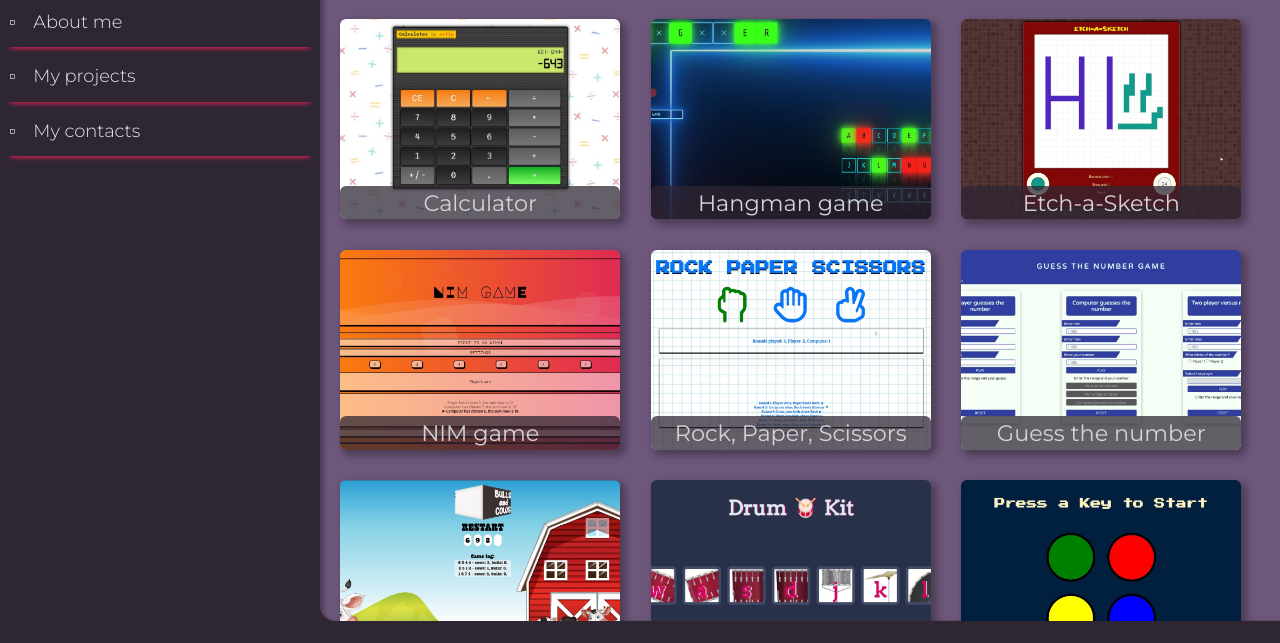
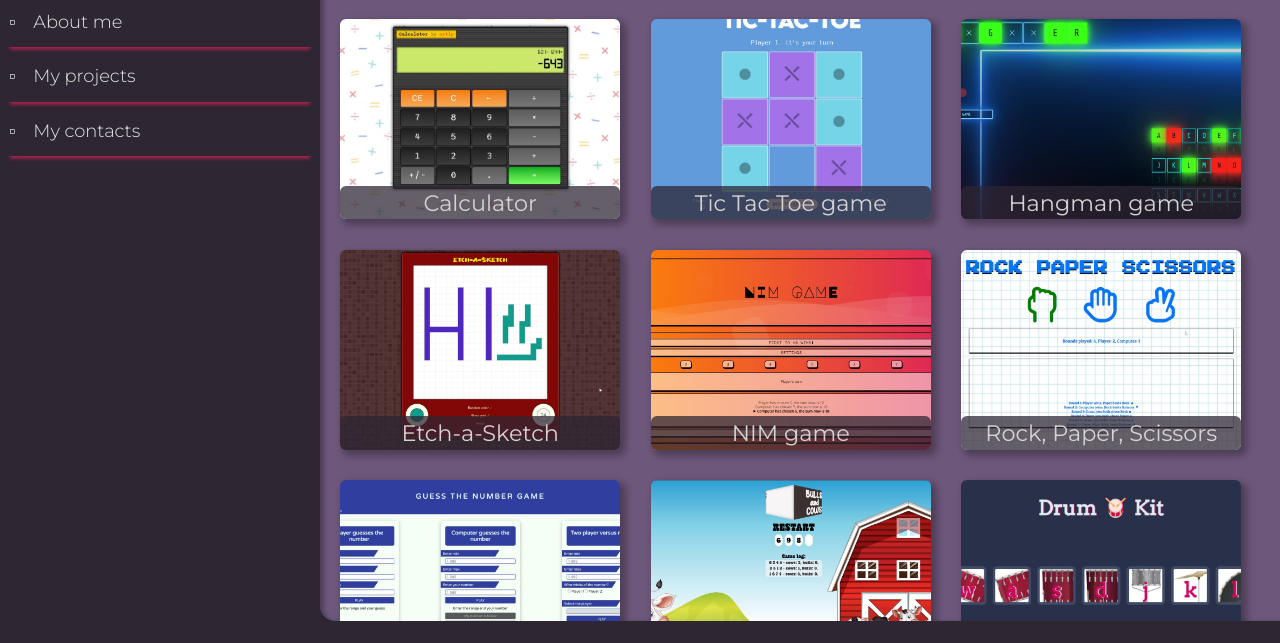
Before and after one commit to artlp/Portfolio1, a plain HTML site: page index.html in a window 1280 px wide. Both pictures are taken after a click on the item "My projects". Shown: the part 199-842 px from the top of the page. Drawn offline with Linux system fonts and the light colour scheme.

Commit message:
added tictactoe

```diff
--- a/index.html
+++ b/index.html
@@ -78,6 +78,12 @@
                             <div class="project__card" id="calc">
                                 <div class="project__title">Calculator
                                     <span class="desc"><br>A fully functional calculator made with JavaScript</span>
+                                </div>
+                            </div>
+                        <a href="https://artlp.github.io/TicTacToe/" target="_blank">
+                            <div class="project__card" id="tictactoe">
+                                <div class="project__title">Tic Tac Toe game
+                                    <span class="desc"><br>Javascript project focused on training with objects.</span>
                                 </div>
                             </div>
                             <a href="https://artlp.github.io/Hangman-neon/" target="_blank">
--- a/style.css
+++ b/style.css
@@ -434,6 +434,9 @@ a {
 #library {
     background-image: url(./img/library.jpg);
 }
+#tictactoe {
+    background-image: url(./img/tictactoe.jpg);
+}
 .contacts {
     padding: 0;
 }
```
Also changed, not shown: img/tictactoe.jpg (added).
